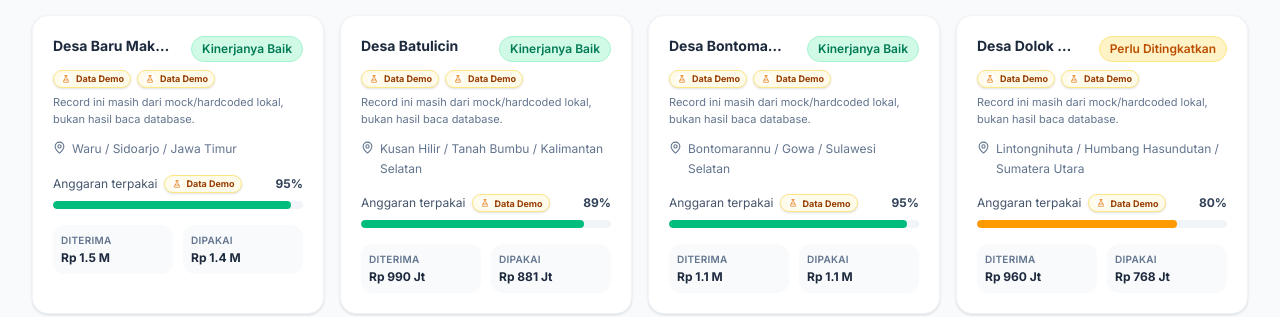
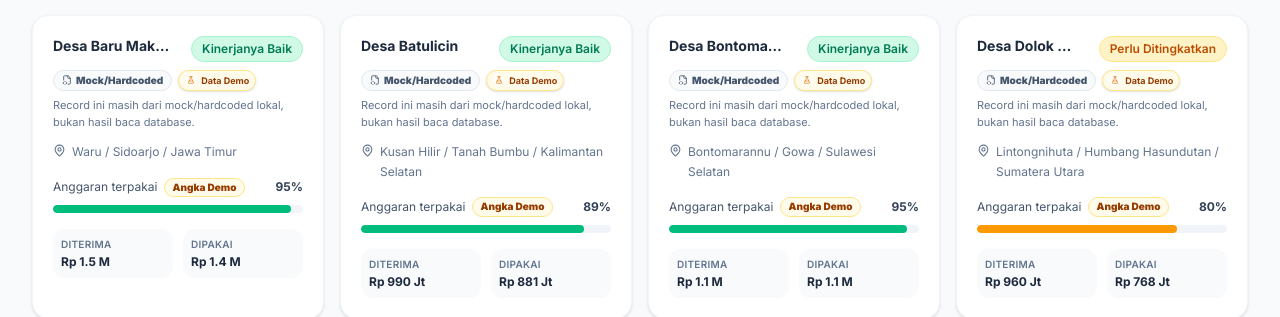
Before and after one commit to razornez/pantaudesa, a Next.js app: page /desa in a window 1280 px wide. Shown: the part 432-749 px from the top of the page. Built offline with nearby package versions, Linux system fonts and the light colour scheme; no server answers; the database is empty.

Commit message:
fix(data): separate db origin badge from demo budget badge

```diff
--- a/src/components/desa/DesaCard.tsx
+++ b/src/components/desa/DesaCard.tsx
@@ -1,5 +1,5 @@
 import Link from "next/link";
-import { MapPin } from "lucide-react";
+import { Database, FileCode2, MapPin } from "lucide-react";
 import { Desa } from "@/lib/types";
 import { formatRupiah, getStatusColor, getStatusLabel, getSerapanColor } from "@/lib/utils";
 import { CARD } from "@/lib/copy";
@@ -7,16 +7,35 @@ import { DataStatusBadge, type DataStatusKind } from "@/components/ui/DataStatus
 
 interface Props {
   desa: Desa & {
-    dataOrigin?: "mock" | "hybrid-db-seed";
+    dataOrigin?: "mock-hardcoded" | "database-seed";
     identityStatus?: DataStatusKind;
     budgetStatus?: "demo";
     sourceSummary?: string;
   };
 }
 
+function OriginBadge({ origin }: { origin?: "mock-hardcoded" | "database-seed" }) {
+  const isDb = origin === "database-seed";
+  const Icon = isDb ? Database : FileCode2;
+
+  return (
+    <span
+      className={`inline-flex items-center gap-1 rounded-full border px-2 py-0.5 text-[10px] font-black ${
+        isDb
+          ? "border-emerald-200 bg-emerald-50 text-emerald-800"
+          : "border-slate-200 bg-slate-50 text-slate-600"
+      }`}
+      title={isDb ? "Record ini dibaca dari database seed." : "Record ini masih dari mock/hardcoded lokal."}
+    >
+      <Icon size={10} aria-hidden />
+      {isDb ? "Dari Database" : "Mock/Hardcoded"}
+    </span>
+  );
+}
+
 export default function DesaCard({ desa }: Props) {
   const identityStatus = desa.identityStatus ?? "demo";
-  const sourceSummary = desa.sourceSummary ?? "Data contoh dari mock lokal.";
+  const sourceSummary = desa.sourceSummary ?? "Record ini masih dari mock/hardcoded lokal, bukan hasil baca database.";
 
   return (
     <Link
@@ -37,8 +56,8 @@ export default function DesaCard({ desa }: Props) {
         </div>
 
         <div className="mt-2 flex flex-wrap gap-1.5">
+          <OriginBadge origin={desa.dataOrigin} />
           <DataStatusBadge status={identityStatus} size="xs" />
-          <DataStatusBadge status="demo" size="xs" />
         </div>
         <p className="mt-1.5 text-[11px] leading-relaxed text-slate-500">
           {sourceSummary}
@@ -55,7 +74,9 @@ export default function DesaCard({ desa }: Props) {
           <div className="mb-2 flex items-center justify-between gap-2 text-sm sm:text-xs">
             <div className="flex min-w-0 flex-wrap items-center gap-1.5 text-slate-600">
               <span>{CARD.penyerapan}</span>
-              <DataStatusBadge status="demo" size="xs" />
+              <span className="rounded-full border border-amber-200 bg-amber-50 px-2 py-0.5 text-[10px] font-black text-amber-800">
+                Angka Demo
+              </span>
             </div>
             <span className="font-bold text-slate-700">{desa.persentaseSerapan}%</span>
           </div>
```
